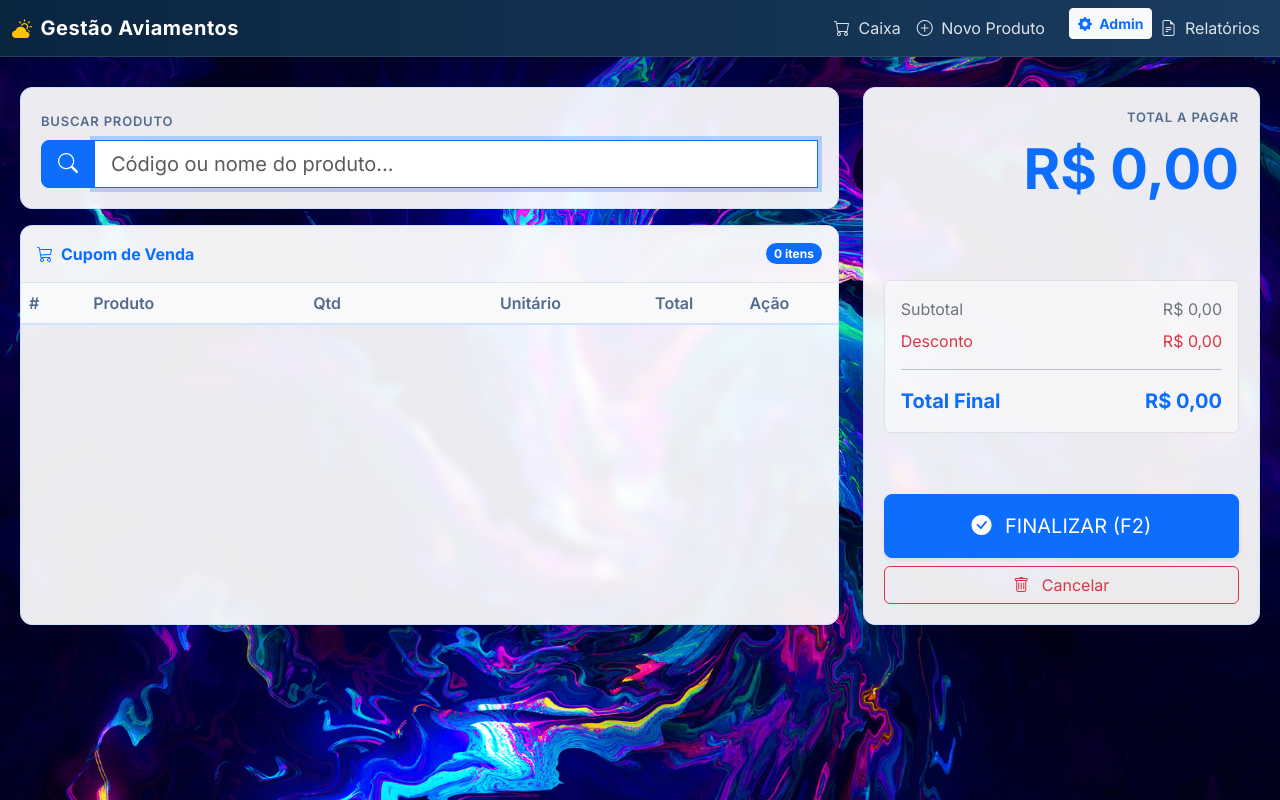
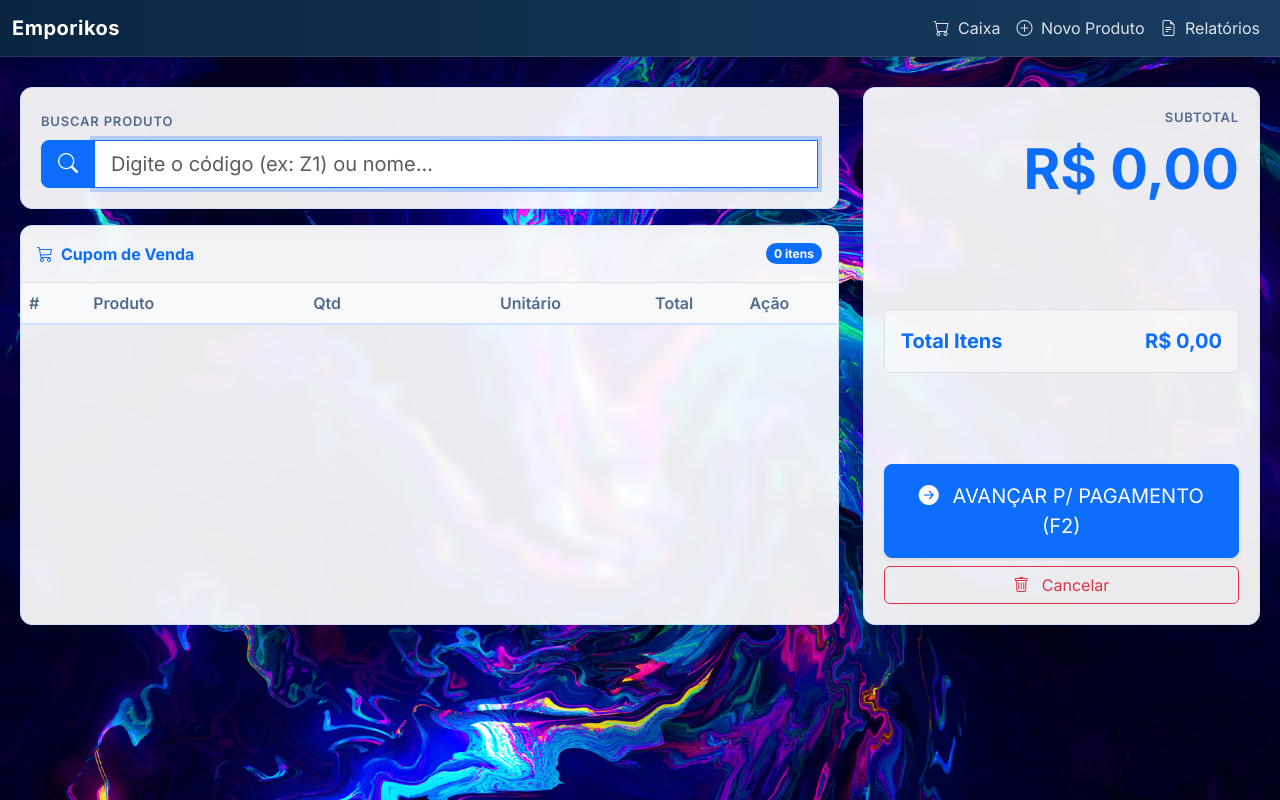
Before and after one commit to Heitorcgq/Emporikos, a Django app: page / in a window 1280 px wide. Run offline with Django 5.2, Linux system fonts and the light colour scheme; the visitor is signed in with stand-in values (Sample User, id 1); lists and menus that the app fills with data are empty.

Commit message:
Pagina de pagamentos

```diff
--- a/apps/loja/views.py
+++ b/apps/loja/views.py
@@ -1,5 +1,5 @@
 import json
-from django.shortcuts import render, redirect
+from django.shortcuts import render, redirect, get_object_or_404
 from django.http import JsonResponse
 from django.views.decorators.csrf import csrf_exempt
 from django.contrib.auth.decorators import login_required
@@ -48,49 +48,91 @@ def buscar_produto(request):
     return JsonResponse(dados, safe=False)
 
 @csrf_exempt
-def salvar_venda(request):
+def iniciar_venda(request):
+    """
+    ETAPA 1: Recebe os itens do PDV, cria a venda PENDENTE e retorna o ID.
+    NÃO baixa estoque aqui ainda.
+    """
     if request.method == 'POST':
         dados = json.loads(request.body)
         carrinho = dados.get('carrinho')
 
-        # 1. Cria a venda
         usuario = request.user if request.user.is_authenticated else None
+
+        # Cria venda PENDENTE
         venda = Venda.objects.create(
             vendedor=usuario,
-            valor_total=0
+            status='P', # Pendente
+            valor_total=0,
+            valor_final=0
         )
 
-        total_venda = 0
+        total_itens = 0
 
-        # 2. Processa cada item do carrinho
         for item in carrinho:
-            produto_id = item['id']
+            produto = Produto.objects.get(id=item['id'])
             quantidade = int(item['quantidade'])
+            preco = float(produto.preco_venda)
 
-            produto = Produto.objects.get(id=produto_id)
-            preco_momento = produto.preco_venda
-
-            # Cria o item da venda
             ItensVenda.objects.create(
                 venda=venda,
                 produto=produto,
                 quantidade=quantidade,
-                preco_unitario=preco_momento,
-                subtotal=quantidade * preco_momento
+                preco_unitario=preco,
+                subtotal=quantidade * preco
             )
+            total_itens += (quantidade * preco)
 
-            # Atualiza total geral
-            total_venda += (quantidade * preco_momento)
+        venda.valor_total = total_itens
+        venda.valor_final = total_itens # Inicialmente é igual, sem desconto
+        venda.save()
 
-            # 3. Baixa o Estoque
-            produto.estoque_atual -= quantidade
+        # Retorna o ID para o Javascript redirecionar
+        return JsonResponse({'status': 'sucesso', 'venda_id': venda.id})
+
+    return JsonResponse({'status': 'erro'}, status=400)
+
+@login_required
+def checkout(request, venda_id):
+    """
+    ETAPA 2: Renderiza a tela de pagamento
+    """
+    venda = get_object_or_404(Venda, id=venda_id)
+
+    # Se já foi concluída, não deixa pagar de novo
+    if venda.status == 'C':
+        return redirect('frente_caixa')
+
+    return render(request, 'loja/checkout.html', {'venda': venda})
+
+@csrf_exempt
+def concluir_venda(request, venda_id):
+    """
+    ETAPA 3: Recebe os dados de pagamento, BAIXA O ESTOQUE e finaliza.
+    """
+    if request.method == 'POST':
+        venda = get_object_or_404(Venda, id=venda_id)
+
+        if venda.status == 'C':
+            return JsonResponse({'status': 'erro', 'mensagem': 'Venda já concluída'})
+
+        dados = json.loads(request.body)
+
+        # Atualiza valores
+        venda.desconto = float(dados.get('desconto', 0))
+        venda.acrescimo = float(dados.get('acrescimo', 0))
+        venda.valor_final = float(dados.get('valor_final', venda.valor_total))
+        venda.forma_pagamento = dados.get('forma_pagamento', 'DIN')
+        venda.status = 'C' # CONCLUÍDA
+        venda.save()
+
+        # AGORA SIM: Baixa o estoque
+        for item in venda.itensvenda_set.all():
+            produto = item.produto
+            produto.estoque_atual -= item.quantidade
             produto.save()
 
-        # Atualiza o valor final da venda
-        venda.valor_total = total_venda
-        venda.save()
-
-        return JsonResponse({'status': 'sucesso', 'venda_id': venda.id})
+        return JsonResponse({'status': 'sucesso'})
 
     return JsonResponse({'status': 'erro'}, status=400)
 
--- a/setup/urls.py
+++ b/setup/urls.py
@@ -5,11 +5,19 @@ from apps.loja import views
 urlpatterns = [
     path('admin/', admin.site.urls),
 
-    # Rota da tela principal do caixa
     path('', views.frente_caixa, name='frente_caixa'),
     path('produtos/novo/', views.cadastro_produto, name='cadastro_produto'),
     path('relatorios/vendas/', views.relatorio_vendas, name='relatorio_vendas'),
+
+
     # Rotas "invisíveis" que o JavaScript vai chamar
     path('api/buscar-produto/', views.buscar_produto, name='buscar_produto'),
-    path('api/salvar-venda/', views.salvar_venda, name='salvar_venda'),
+
+    path('api/iniciar-venda/', views.iniciar_venda, name='iniciar_venda'),
+
+    # Tela de Checkout
+    path('vendas/<int:venda_id>/checkout/', views.checkout, name='checkout'),
+
+    # API para concluir
+    path('api/concluir-venda/<int:venda_id>/', views.concluir_venda, name='concluir_venda'),
 ]
--- a/templates/core/base.html
+++ b/templates/core/base.html
@@ -95,7 +95,7 @@
     <nav class="navbar navbar-expand-lg">
       <div class="container-fluid">
         <a class="navbar-brand" href="/">
-          <i class="bi bi-cloud-sun-fill me-2 text-warning"></i>Gestão Aviamentos
+          Emporikos
         </a>
 
         <button class="navbar-toggler" type="button" data-bs-toggle="collapse" data-bs-target="#navbarMain">
@@ -113,11 +113,6 @@
                 <a class="nav-link" href="{% url 'cadastro_produto' %}">
                     <i class="bi bi-plus-circle me-1"></i> Novo Produto
                 </a>
-            </li>
-            <li class="nav-item ms-3">
-              <a class="btn btn-sm btn-light text-primary fw-bold" href="/admin/">
-                <i class="bi bi-gear-fill me-1"></i> Admin
-              </a>
             </li>
             <li class="nav-item">
                 <a class="nav-link" href="{% url 'relatorio_vendas' %}">
--- a/templates/loja/pdv.html
+++ b/templates/loja/pdv.html
@@ -10,14 +10,13 @@
                 <span class="input-group-text bg-primary text-white border-primary">
                     <i class="bi bi-search"></i>
                 </span>
-
                 <input type="text" id="input-busca" class="form-control border-primary"
-                       placeholder="Código ou nome do produto..."
+                       placeholder="Digite o código (ex: Z1) ou nome..."
                        autocomplete="off" autofocus>
 
                 <ul id="lista-sugestoes" class="list-group position-absolute w-100 shadow-lg"
-                    style="top: 100%; left: 0; display: none; max-height: 300px; overflow-y: auto; border-top: none;">
-                    </ul>
+                    style="top: 100%; left: 0; display: none; max-height: 300px; overflow-y: auto;">
+                </ul>
             </div>
         </div>
 
@@ -26,7 +25,6 @@
                 <span class="fw-bold text-primary"><i class="bi bi-cart3 me-2"></i>Cupom de Venda</span>
                 <span class="badge bg-primary rounded-pill" id="total-itens-badge">0 itens</span>
             </div>
-
             <div class="table-responsive flex-grow-1">
                 <table class="table table-hover align-middle mb-0">
                     <thead class="table-light sticky-top">
@@ -39,8 +37,7 @@
                             <th class="text-center">Ação</th>
                         </tr>
                     </thead>
-                    <tbody id="tabela-itens">
-                        </tbody>
+                    <tbody id="tabela-itens"></tbody>
                 </table>
             </div>
         </div>
@@ -48,85 +45,52 @@
 
     <div class="col-md-4 d-flex flex-column">
         <div class="panel h-100 d-flex flex-column justify-content-between">
-
             <div class="text-end mb-4">
-                <small class="panel-label d-block">Total a Pagar</small>
+                <small class="panel-label d-block">Subtotal</small>
                 <h1 class="display-4 fw-bold text-primary" id="visor-total">R$ 0,00</h1>
             </div>
 
             <div class="bg-light bg-opacity-75 p-3 rounded border mb-3">
-                <div class="d-flex justify-content-between text-secondary mb-2">
-                    <span>Subtotal</span>
-                    <span id="resumo-subtotal">R$ 0,00</span>
-                </div>
-                <div class="d-flex justify-content-between text-danger mb-2">
-                    <span>Desconto</span>
-                    <span>R$ 0,00</span>
-                </div>
-                <hr>
                 <div class="d-flex justify-content-between text-primary fw-bold fs-5">
-                    <span>Total Final</span>
+                    <span>Total Itens</span>
                     <span id="resumo-total">R$ 0,00</span>
                 </div>
             </div>
 
             <div class="d-grid gap-2">
                 <button class="btn btn-primary btn-lg py-3 shadow-sm" onclick="finalizarVenda()">
-                    <i class="bi bi-check-circle-fill me-2"></i> FINALIZAR (F2)
+                    <i class="bi bi-arrow-right-circle-fill me-2"></i> AVANÇAR P/ PAGAMENTO (F2)
                 </button>
                 <button class="btn btn-outline-danger" onclick="limparCarrinho()">
                     <i class="bi bi-trash me-2"></i> Cancelar
                 </button>
             </div>
-
         </div>
     </div>
 </div>
 
-<div class="modal fade" id="modalSucesso" tabindex="-1">
-    <div class="modal-dialog modal-dialog-centered">
-        <div class="modal-content border-0 shadow-lg">
-            <div class="modal-body text-center p-5">
-                <div class="display-1 text-success mb-3"><i class="bi bi-check-circle-fill"></i></div>
-                <h3 class="fw-bold text-primary">Venda Realizada!</h3>
-                <p class="text-muted">Estoque atualizado.</p>
-                <button class="btn btn-primary mt-3 px-4 rounded-pill" data-bs-dismiss="modal" onclick="limparCarrinho()">Nova Venda</button>
-            </div>
-        </div>
-    </div>
-</div>
 {% endblock %}
 
 {% block scripts %}
 <script>
     let carrinho = [];
     let timeoutBusca = null;
-
     const inputBusca = document.getElementById('input-busca');
     const listaSugestoes = document.getElementById('lista-sugestoes');
 
-    // 1. Digitação (Mostra sugestões)
+    // 1. Busca e Autocomplete
     inputBusca.addEventListener('input', function() {
         const termo = this.value.trim();
         clearTimeout(timeoutBusca);
-
-        if (termo.length < 1) { // Mudado para 1 letra (busca mais rápida)
-            listaSugestoes.style.display = 'none';
-            return;
-        }
-
-        timeoutBusca = setTimeout(() => {
-            carregarSugestoes(termo);
-        }, 300);
+        if (termo.length < 1) { listaSugestoes.style.display = 'none'; return; }
+        timeoutBusca = setTimeout(() => carregarSugestoes(termo), 300);
     });
 
-    // 2. Enter (Lógica Inteligente)
     inputBusca.addEventListener('keypress', async function (e) {
         if (e.key === 'Enter') {
             e.preventDefault();
             const termo = this.value.trim();
             if(!termo) return;
-
             const response = await fetch(`/api/buscar-produto/?termo=${termo}`);
             const dados = await response.json();
 
@@ -135,28 +99,11 @@
                 listaSugestoes.style.display = 'none';
                 return;
             }
-
-            // --- AQUI ESTÁ A MÁGICA PARA O MODO MANUAL ---
-            // Tenta achar um produto cujo código seja EXATAMENTE o que você digitou
-            // Ex: Você digitou "10". A busca trouxe "10", "101", "102".
-            // O sistema vai pegar o "10" e jogar no carrinho.
-            const produtoExato = dados.find(p => p.codigo.toLowerCase() === termo.toLowerCase());
-
-            if (produtoExato) {
-                adicionarAoCarrinho(produtoExato);
-                inputBusca.value = '';
-                listaSugestoes.style.display = 'none';
-            }
-            else if (dados.length === 1) {
-                // Se só tem um resultado (mesmo que o código não seja igual), adiciona
-                adicionarAoCarrinho(dados[0]);
-                inputBusca.value = '';
-                listaSugestoes.style.display = 'none';
-            }
-            else {
-                // Se tem vários e nenhum é exato, mostra a lista para você clicar
-                desenharLista(dados);
-            }
+            // Prioridade para código exato
+            const exato = dados.find(p => p.codigo.toLowerCase() === termo.toLowerCase());
+            if (exato) { adicionarAoCarrinho(exato); inputBusca.value = ''; listaSugestoes.style.display = 'none'; }
+            else if (dados.length === 1) { adicionarAoCarrinho(dados[0]); inputBusca.value = ''; listaSugestoes.style.display = 'none'; }
+            else { desenharLista(dados); }
         }
     });
 
@@ -168,129 +115,55 @@
 
     function desenharLista(produtos) {
         listaSugestoes.innerHTML = '';
-        if (produtos.length === 0) {
-            listaSugestoes.style.display = 'none';
-            return;
-        }
-
+        if (produtos.length === 0) { listaSugestoes.style.display = 'none'; return; }
         produtos.forEach(p => {
             const li = document.createElement('li');
-            li.className = 'list-group-item list-group-item-action d-flex justify-content-between align-items-center cursor-pointer';
+            li.className = 'list-group-item list-group-item-action d-flex justify-content-between cursor-pointer';
             li.style.cursor = 'pointer';
-
-            // Destaque visual se o código começar com o que foi digitado
-            li.innerHTML = `
-                <div>
-                    <strong class="text-primary">${p.nome}</strong><br>
-                    <small class="text-muted"><i class="bi bi-tag-fill"></i> ${p.codigo}</small>
-                </div>
-                <span class="fw-bold fs-5">R$ ${p.preco.toFixed(2)}</span>
-            `;
-
-            li.onclick = () => {
-                adicionarAoCarrinho(p);
-                inputBusca.value = '';
-                listaSugestoes.style.display = 'none';
-                inputBusca.focus();
-            };
+            li.innerHTML = `<div><strong>${p.nome}</strong><br><small>${p.codigo}</small></div><span class="fw-bold">R$ ${p.preco.toFixed(2)}</span>`;
+            li.onclick = () => { adicionarAoCarrinho(p); inputBusca.value = ''; listaSugestoes.style.display = 'none'; inputBusca.focus(); };
             listaSugestoes.appendChild(li);
         });
         listaSugestoes.style.display = 'block';
     }
 
-    // Fecha lista ao clicar fora
-    document.addEventListener('click', function(e) {
-        if (!inputBusca.contains(e.target) && !listaSugestoes.contains(e.target)) {
-            listaSugestoes.style.display = 'none';
-        }
-    });
+    document.addEventListener('click', e => { if (!inputBusca.contains(e.target) && !listaSugestoes.contains(e.target)) listaSugestoes.style.display = 'none'; });
 
-    // --- CARRINHO ---
+    // 2. Carrinho
     function adicionarAoCarrinho(produto) {
-        const existente = carrinho.find(item => item.id === produto.id);
-        if (existente) {
-            existente.quantidade += 1;
-        } else {
-            carrinho.push({ ...produto, quantidade: 1 });
-        }
+        const existente = carrinho.find(i => i.id === produto.id);
+        if (existente) existente.quantidade++; else carrinho.push({ ...produto, quantidade: 1 });
         renderizarTabela();
     }
 
     function renderizarTabela() {
         const tbody = document.getElementById('tabela-itens');
         tbody.innerHTML = '';
-        let totalGeral = 0;
-        let totalItens = 0;
-
-        carrinho.forEach((item, index) => {
-            const totalItem = item.preco * item.quantidade;
-            totalGeral += totalItem;
-            totalItens += item.quantidade;
-
-            const tr = `
-                <tr>
-                    <td>${index + 1}</td>
-                    <td>
-                        <span class="fw-semibold text-primary">${item.nome}</span> <br>
-                        <small class="text-secondary">${item.codigo}</small>
-                    </td>
-                    <td class="text-center">
-                        <input type="number" min="1" class="form-control form-control-sm text-center d-inline-block border-secondary" style="width: 60px" value="${item.quantidade}" onchange="atualizarQtd(${index}, this.value)">
-                    </td>
-                    <td class="text-end text-muted">R$ ${item.preco.toFixed(2)}</td>
-                    <td class="text-end fw-bold text-primary">R$ ${totalItem.toFixed(2)}</td>
-                    <td class="text-center">
-                        <button class="btn btn-sm btn-link text-danger" onclick="removerItem(${index})"><i class="bi bi-trash"></i></button>
-                    </td>
-                </tr>
-            `;
-            tbody.innerHTML += tr;
+        let total = 0, qtd = 0;
+        carrinho.forEach((item, idx) => {
+            const sub = item.preco * item.quantidade;
+            total += sub; qtd += item.quantidade;
+            tbody.innerHTML += `<tr><td>${idx+1}</td><td>${item.nome}<br><small>${item.codigo}</small></td><td class="text-center"><input type="number" min="1" class="form-control form-control-sm text-center d-inline-block" style="width:60px" value="${item.quantidade}" onchange="atualizarQtd(${idx},this.value)"></td><td class="text-end">R$ ${item.preco.toFixed(2)}</td><td class="text-end fw-bold">R$ ${sub.toFixed(2)}</td><td class="text-center"><button class="btn btn-sm text-danger" onclick="removerItem(${idx})"><i class="bi bi-trash"></i></button></td></tr>`;
         });
-
-        const totalFormatado = totalGeral.toLocaleString('pt-BR', {style: 'currency', currency: 'BRL'});
-        document.getElementById('visor-total').innerText = totalFormatado;
-        document.getElementById('resumo-subtotal').innerText = totalFormatado;
-        document.getElementById('resumo-total').innerText = totalFormatado;
-        document.getElementById('total-itens-badge').innerText = `${totalItens} itens`;
+        const fmt = total.toLocaleString('pt-BR', {style:'currency', currency:'BRL'});
+        document.getElementById('visor-total').innerText = fmt;
+        document.getElementById('resumo-total').innerText = fmt;
+        document.getElementById('total-itens-badge').innerText = `${qtd} itens`;
     }
 
-    function atualizarQtd(index, novaQtd) {
-        if (novaQtd < 1) return;
-        carrinho[index].quantidade = parseInt(novaQtd);
-        renderizarTabela();
+    function atualizarQtd(i, v) { if(v<1)return; carrinho[i].quantidade = parseInt(v); renderizarTabela(); }
+    function removerItem(i) { carrinho.splice(i, 1); renderizarTabela(); }
+    function limparCarrinho() { carrinho = []; renderizarTabela(); inputBusca.focus(); }
+
+    // 3. Finalizar (Manda pro backend e redireciona)
+    async function finalizarVenda() {
+        if (carrinho.length === 0) { alert("Carrinho vazio!"); return; }
+        const res = await fetch('/api/iniciar-venda/', { method: 'POST', headers: {'Content-Type': 'application/json'}, body: JSON.stringify({carrinho}) });
+        const json = await res.json();
+        if (json.status === 'sucesso') window.location.href = `/vendas/${json.venda_id}/checkout/`;
+        else alert("Erro ao iniciar venda.");
     }
 
-    function removerItem(index) {
-        carrinho.splice(index, 1);
-        renderizarTabela();
-    }
-
-    function limparCarrinho() {
-        carrinho = [];
-        renderizarTabela();
-        document.getElementById('input-busca').focus();
-    }
-
-    async function finalizarVenda() {
-        if (carrinho.length === 0) {
-            alert("Carrinho vazio!");
-            return;
-        }
-        const response = await fetch('/api/salvar-venda/', {
-            method: 'POST',
-            headers: {'Content-Type': 'application/json'},
-            body: JSON.stringify({ carrinho: carrinho })
-        });
-        const resultado = await response.json();
-        if (resultado.status === 'sucesso') {
-            new bootstrap.Modal(document.getElementById('modalSucesso')).show();
-        } else {
-            alert("Erro ao salvar venda.");
-        }
-    }
-
-    document.addEventListener('keydown', function(e) {
-        if(e.key === 'F2') finalizarVenda();
-    });
+    document.addEventListener('keydown', e => { if(e.key === 'F2') finalizarVenda(); });
 </script>
 {% endblock %}
```
Also changed, not shown: apps/loja/models.py (+20 -1 lines), templates/loja/checkout.html (added, +116 -0 lines), apps/loja/migrations/0002_venda_acrescimo_venda_desconto_venda_forma_pagamento_and_more.py (added).
